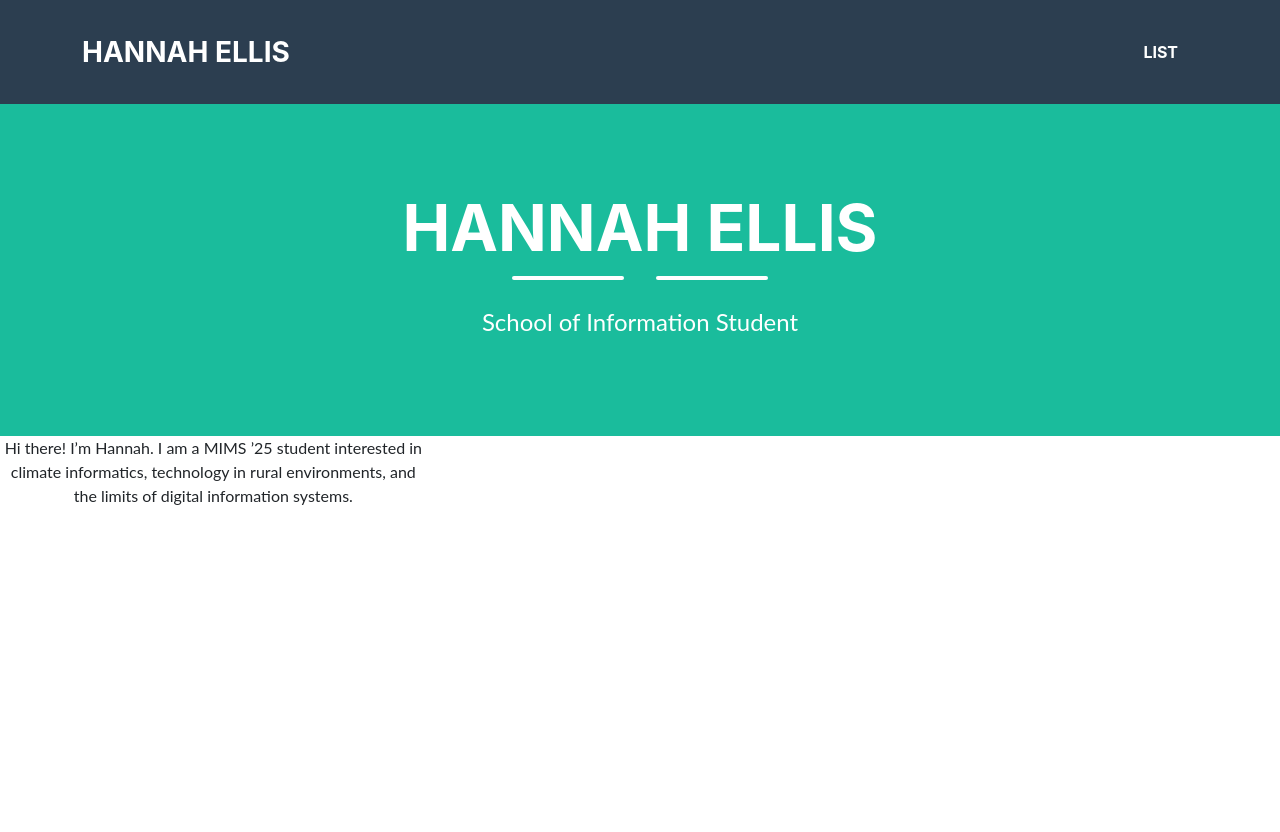
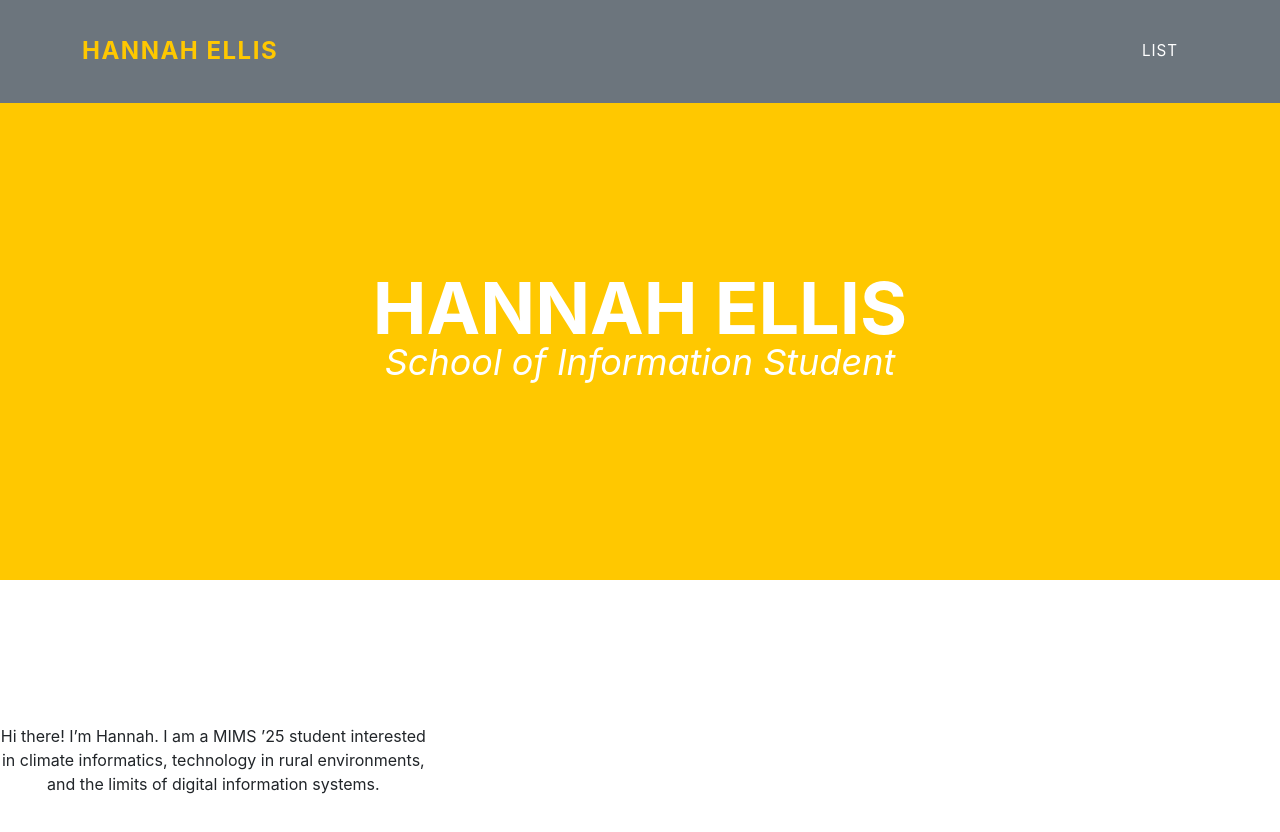
Before and after one commit to hannahellisberkeley/hannahellisberkeley.github.io, a plain HTML site: page index.html in a window 1280 px wide. Before the commit the page ends 800 px from the top, so only its background shows below. Drawn offline with Linux system fonts and the light colour scheme.

Commit message:
style updates

```diff
--- a/index.html
+++ b/index.html
@@ -1,8 +1,8 @@
 <!DOCTYPE HTML>
 <html>
     <header>
-        <link rel="stylesheet" href="style.css">
-        <link rel="stylesheet" href="table_style.css">
+        <link rel="stylesheet" href="style1.css">
+        <link rel="stylesheet" href="table_style1.css">
         <title>Hannah Ellis Title</title>
     </header>
     <body>
```
Also changed, not shown: 1 other file.
